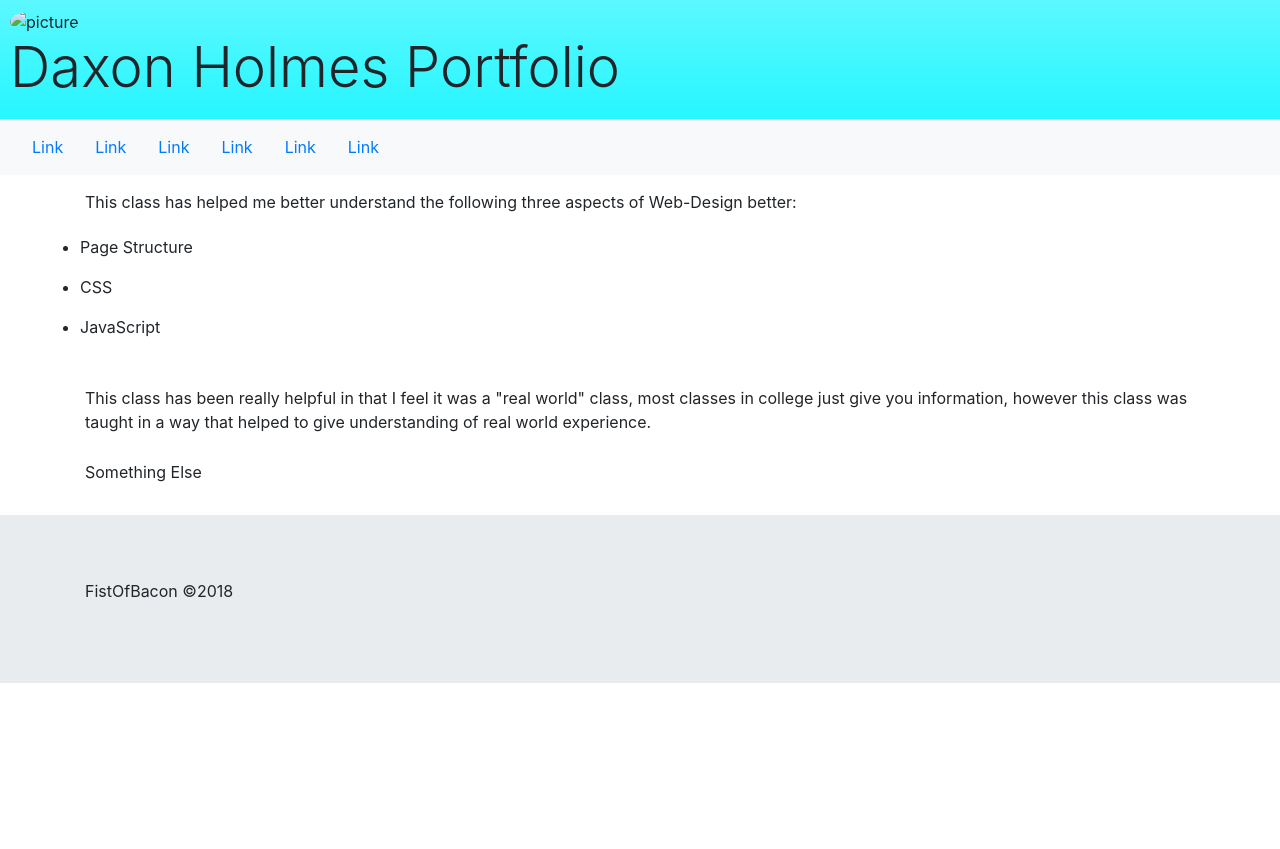
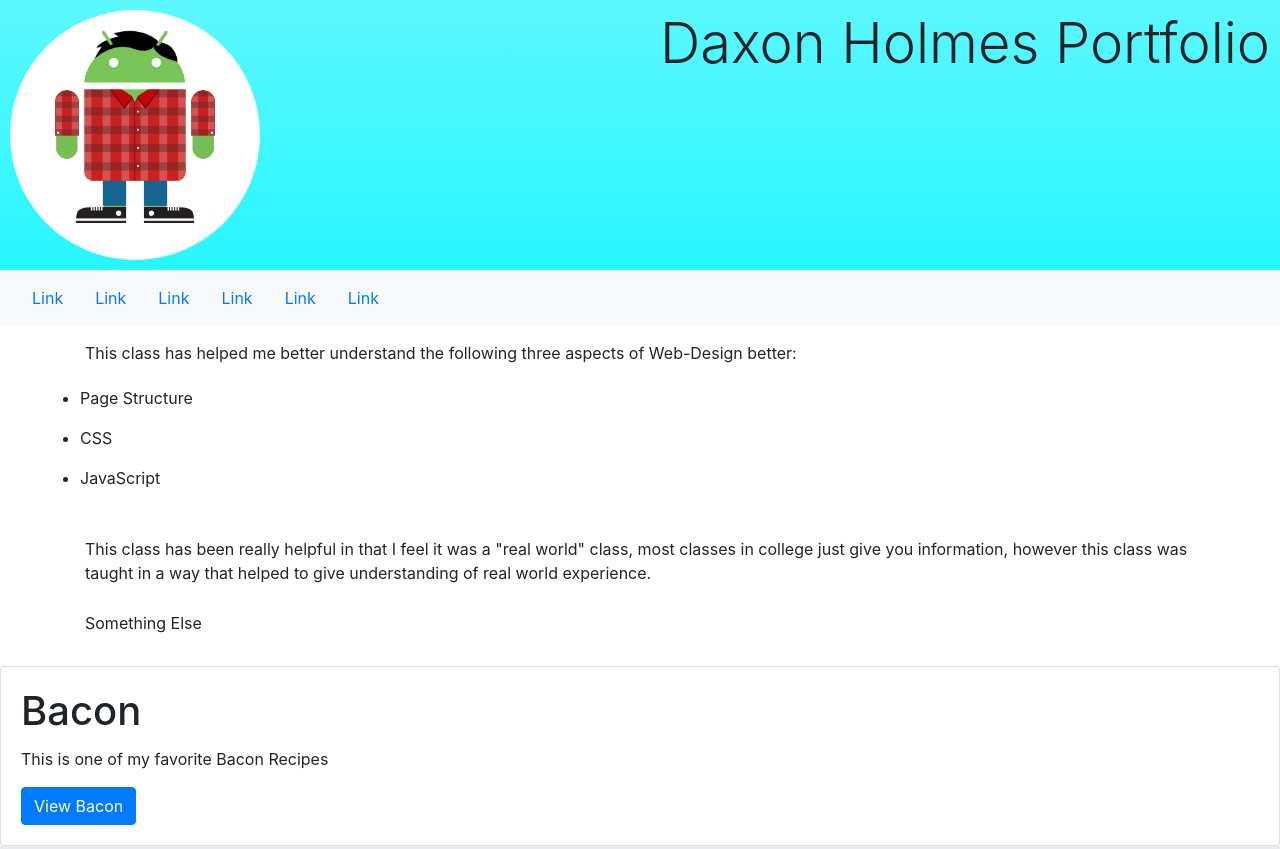
Before and after one commit to bingland/FistOfBacon, a plain HTML site: page DaxonHolmesPortfolio.html in a window 1280 px wide. Shown: the top 849 px of the page. Before the commit the page ends 800 px from the top, so only its background shows below. Drawn offline with nearby package versions, Linux system fonts and the light colour scheme.

Commit message:
Added Androidify gif for profile pic, Added favorite recipe card.

```diff
--- a/DaxonHolmesPortfolio.html
+++ b/DaxonHolmesPortfolio.html
@@ -10,8 +10,10 @@
 <body>
     <div class="container-fluid">
         <div class="jumbotron jumbotron-fluid" id="port_jumbo_main">
-            <img src="#" alt="picture">
-            <h1 class="display-4">Daxon Holmes Portfolio</h1>
+            <h1 class="display-4" id="jumbo_maintext">Daxon Holmes Portfolio</h1>
+            <div class="container-fluid" id="port_image_main">
+                    <img src="./jm.gif" alt="picture">
+            </div>
         </div>
         <div class="navbar navbar-expand-lg navbar-light bg-light" id="nav_main">
             <a class="nav-item nav-link" href="#">Link</a>
@@ -42,8 +44,20 @@
             </p>
             <p>Something Else</p>
         </div>
+        <div class="container-fluid" id="favs_recipe_cards">
+        <div class="card">
+            <div class="card-body">
+                <h1 class="card-title">Bacon</h1>
+                <div class="card-text">
+                    <p>This is one of my favorite Bacon Recipes</p>
+                </div>
+                <a href="#" class="btn btn-primary">View Bacon</a>
+            </div>
+        </div>
+        </div>
     </div>
     <div class="container-fluid">
+
         <div class="jumbotron jumbotron-fluid" id="port_copy_bottom">
             <div class="container" id="port_copy_content">
                 <p>FistOfBacon &copy2018 </p>
--- a/dax-portfolio.css
+++ b/dax-portfolio.css
@@ -11,8 +11,14 @@
     /* Make text white? */
 }
 
-#port_jumbo_main > img {
-    border-radius: 50%; /* Double check border radius */
+#jumbo_maintext {
+   float: right;
+}
+
+#port_image_main > img{
+    border-radius: 50%;
+    width: 250px;
+    height: 250px;
 }
 
 #port-content-main {
```
Also changed, not shown: jm.gif (added).
